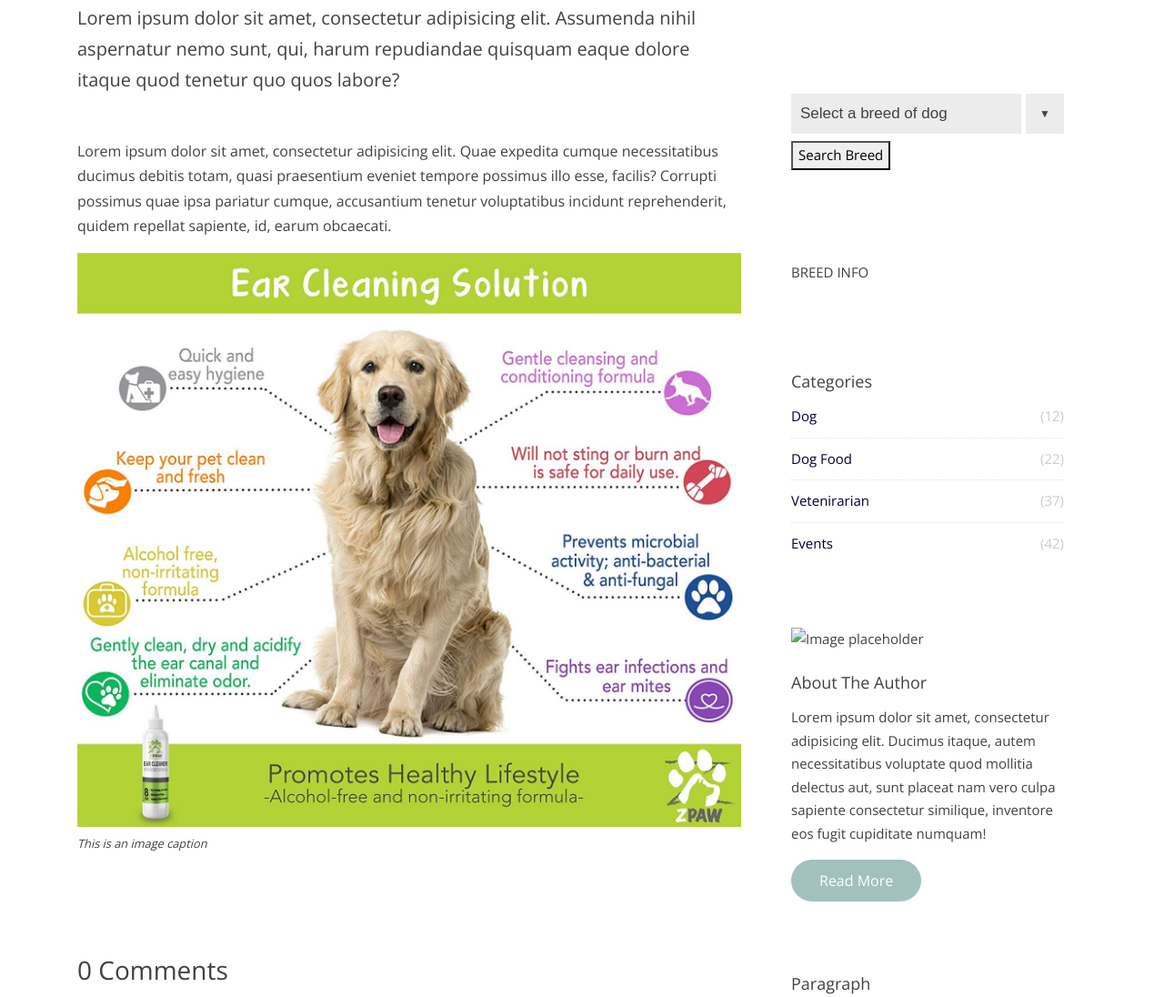
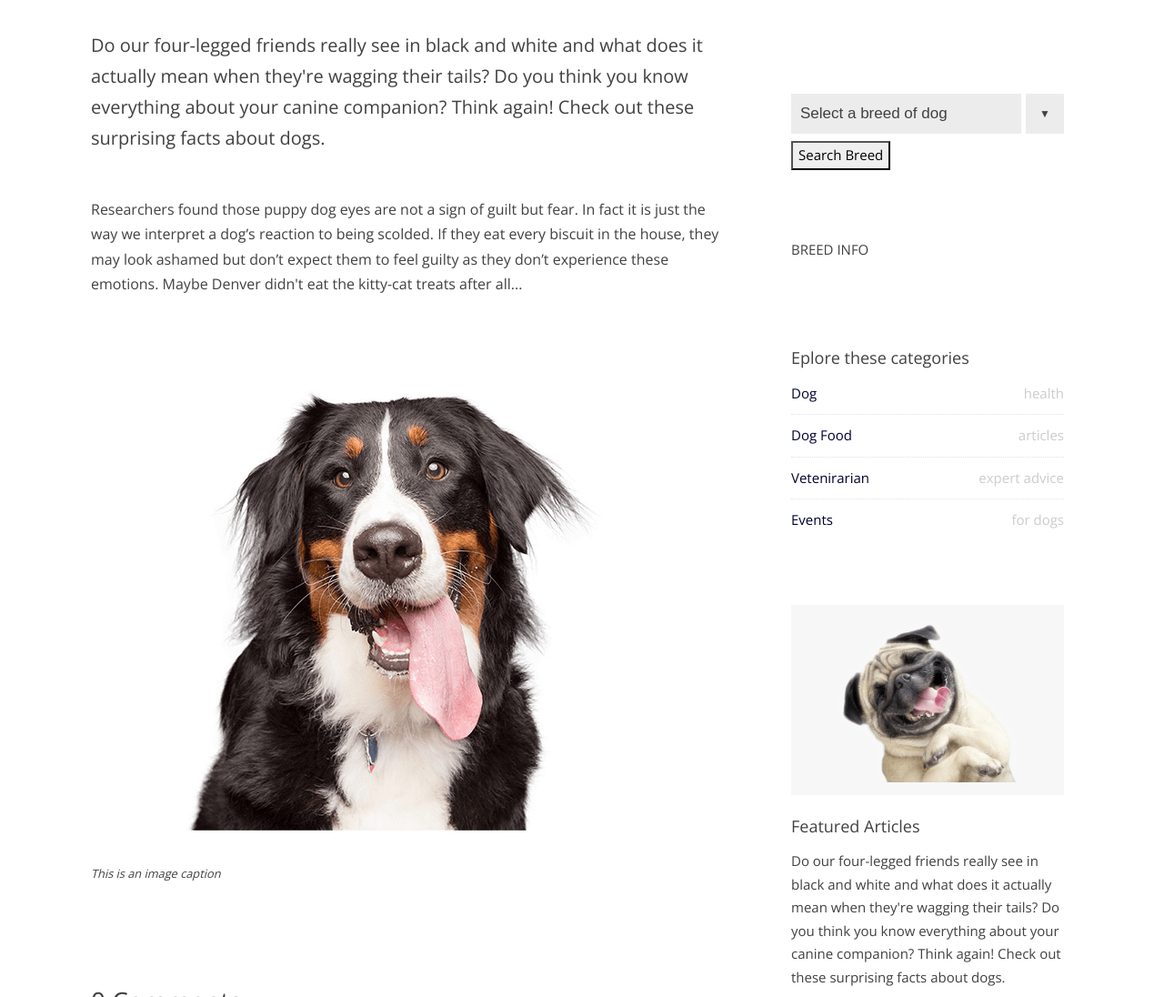
Before and after one commit to sbaayel/Doggie, a plain HTML site: page index.html in a window 1280 px wide. Shown: the part 574-1670 px from the top of the page at 91% size. Drawn offline with nearby package versions, Linux system fonts and the light colour scheme; files that its build step writes are made by us from their sources; no server answers.

Commit message:
Almost there

```diff
--- a/index.html
+++ b/index.html
@@ -77,14 +77,14 @@
     <section class="site-section">
       <div class="container">
         <div class="row">
-          <div class="col-md-8 blog-content">
+          <div class="col-md-8 blog-content" style="padding: 30px;">
 
-            <p class="lead mb-5">Lorem ipsum dolor sit amet, consectetur adipisicing elit. Assumenda nihil aspernatur nemo sunt, qui, harum repudiandae quisquam eaque dolore itaque quod tenetur quo quos labore?</p>
-            <p>Lorem ipsum dolor sit amet, consectetur adipisicing elit. Quae expedita cumque necessitatibus ducimus debitis totam, quasi praesentium eveniet tempore possimus illo esse, facilis? Corrupti possimus quae ipsa pariatur cumque, accusantium tenetur voluptatibus incidunt reprehenderit, quidem repellat sapiente, id, earum obcaecati.</p>
+            <p class="lead mb-5">Do our four-legged friends really see in black and white and what does it actually mean when they're wagging their tails? Do you think you know everything about your canine companion? Think again! Check out these surprising facts about dogs.</p>
+            <p>Researchers found those puppy dog eyes are not a sign of guilt but fear. In fact it is just the way we interpret a dog’s reaction to being scolded. If they eat every biscuit in the house, they may look ashamed but don’t expect them to feel guilty as they don’t experience these emotions. Maybe Denver didn't eat the kitty-cat treats after all...</p>
 
             <div class="row mb-5">
               <div class="col-lg-12">
-                <figure><img src="images/clean-dog.jpg" alt="Image" class="img-fluid">
+                <figure><img src="images/heroimage.png" alt="Image" class="img-fluid">
                   <figcaption>This is an image caption</figcaption></figure>
               </div>
 
@@ -160,7 +160,8 @@
 
                 </div>
                 <div id="breed-data">
-                  <img id="breed-image" src="" />
+                  <div id="breed-image">
+                    </div>
                   <p>
                     BREED INFO
                   </p>
@@ -173,23 +174,23 @@
             </div>
             <div class="sidebar-box">
               <div class="categories">
-                <h3>Categories</h3>
-                <li><a href="https://www.dogsnaturallymagazine.com/blog/">Dog <span>(12)</span></a></li>
-                <li><a href="#">Dog Food <span>(22)</span></a></li>
-                <li><a href="#">Vetenirarian <span>(37)</span></a></li>
-                <li><a href="#">Events<span>(42)</span></a></li>
+                <h3>Eplore these categories</h3>
+                <li><a href="https://www.dogsnaturallymagazine.com/blog/">Dog <span>health</span></a></li>
+                <li><a href="#">Dog Food <span>articles</span></a></li>
+                <li><a href="#">Vetenirarian <span>expert advice</span></a></li>
+                <li><a href="#">Events<span>for dogs</span></a></li>
               </div>
             </div>
             <div class="sidebar-box">
-              <img src="images/person_1.jpg" alt="Image placeholder" class="img-fluid mb-4">
-              <h3>About The Author</h3>
-              <p>Lorem ipsum dolor sit amet, consectetur adipisicing elit. Ducimus itaque, autem necessitatibus voluptate quod mollitia delectus aut, sunt placeat nam vero culpa sapiente consectetur similique, inventore eos fugit cupiditate numquam!</p>
+              <img src="images/funny.png" alt="Image placeholder" class="img-fluid mb-4">
+              <h3>Featured Articles</h3>
+              <p>Do our four-legged friends really see in black and white and what does it actually mean when they're wagging their tails? Do you think you know everything about your canine companion? Think again! Check out these surprising facts about dogs.</p>
               <p><a href="#" class="btn btn-primary btn-sm">Read More</a></p>
             </div>
 
             <div class="sidebar-box">
               <h3>Paragraph</h3>
-              <p>Lorem ipsum dolor sit amet, consectetur adipisicing elit. Ducimus itaque, autem necessitatibus voluptate quod mollitia delectus aut, sunt placeat nam vero culpa sapiente consectetur similique, inventore eos fugit cupiditate numquam!</p>
+              <p>It is a common myth that dogs can only see in black and white. They only have two cones in their eyes to detect colours, whereas humans have three. That means dogs see colours on a blue and yellow scale but cannot distinguish between red and green. On the other hand, they have better night vision than humans. Their eyes take in information 25% faster than us, making them specially talented at catching a ball or frisbee.</p>
             </div>
           </div>
         </div>
--- a/main.js
+++ b/main.js
@@ -36,19 +36,22 @@ categories();
 // ----------------------------------------
 button.addEventListener("click", async () => {
   const resp = await axios.get(
-    `https://api.thedogapi.com/v1/images/search?include_breed=1&breed_id=`
+    `https://api.thedogapi.com/v1/images/search?include_breed=1&breed_id=${
+      select[select.selectedIndex].id
+    }`
   );
+  console.log(resp);
   const breedImage = document.querySelector("#breed-image");
-  breedImage.innerHTML = `<img src = "${resp.data[0].url}" />`;
-});
-//---------------------------------------
-// breed info
-//--------------------------------------
-button.addEventListener("click", async () => {
-  const res = await axios.get(`https://api.thedogapi.com/v1/breeds`);
+  breedImage.innerHTML = `<img src ="${resp.data[0].url}" />`;
+  const res = await axios.get(
+    `https://api.thedogapi.com/v1/breeds/search?q=${
+      select[select.selectedIndex].text
+    }`
+  );
+  console.log(res);
   const breedData = document.querySelector("#breed-data-table");
   breedData.innerHTML = "";
-  for (let i = 0; i < breedData.length; i++) {
+  for (let i = 0; i < res.data.length; i++) {
     breedData.innerHTML += `
     <p>Name: ${res.data[i].name}</p>
     <p>Temperament: ${res.data[i].temperament}</p>
@@ -57,6 +60,10 @@ button.addEventListener("click", async () => {
     `;
   }
 });
+//---------------------------------------
+// breed info
+//--------------------------------------
+button.addEventListener("click", async () => {});
 
 // function getBreeds() {
 //   ajax_get("https://api.thedogapi.com/v1/breeds", function(data) {
```
Also changed, not shown: images/funny.png (added), media.css (added), 1 other file.
